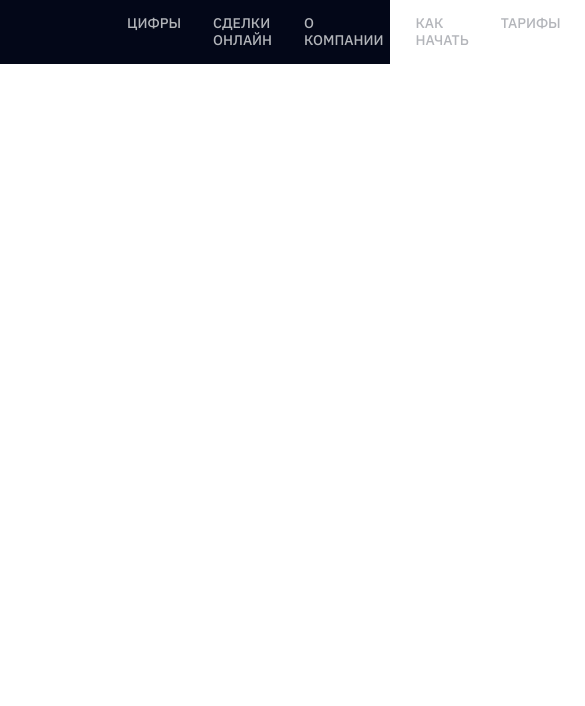
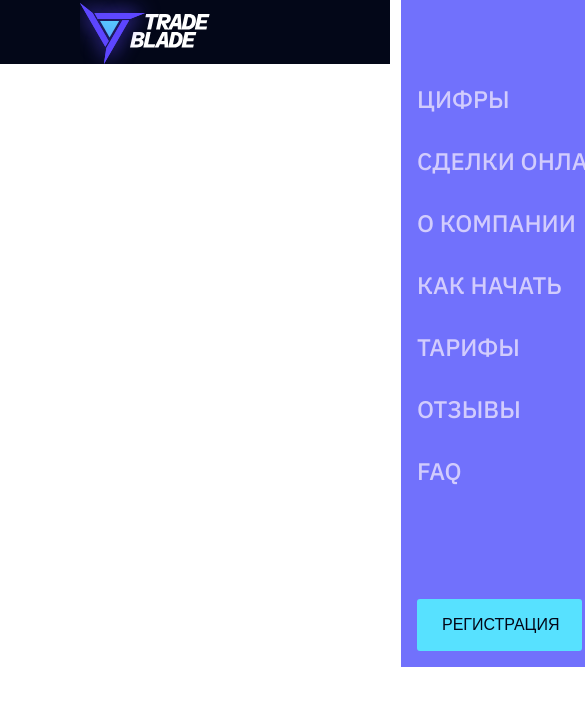
Before and after one commit to Blackdoll-Loki/test-task4, a React (Vite) app: page / in a window 390 px wide. Shown: the top 706 px of the page, 585 px wide, since content can reach past the window. Built offline with nearby package versions, Linux system fonts and the light colour scheme.

Commit message:
add burger menu

```diff
--- a/src/components/button/button.css
+++ b/src/components/button/button.css
@@ -21,3 +21,17 @@ button {
     background: transparent;
     border: 1px solid #58e1fc;
 }
+
+@media  (max-width: 1024px) {
+    button {
+        width: 165px;
+        height: 52px;
+        padding: 16px 25px;
+        text-align: center;
+    }
+
+    .btn-regular {
+        font-size: 16px;
+        line-height: 20px;
+    }
+}
--- a/src/components/header/Header.jsx
+++ b/src/components/header/Header.jsx
@@ -2,19 +2,34 @@ import React from "react";
 import List from "../list/List";
 import Button from "../button/Button";
 import '../button/button.css';
-import './header.css'
+import './header.css';
+import { useState } from "react";
 
 export default function Header(){
+    const [menuActive, setMenuActive] = useState(false); // Стан для меню
+
+    const toggleMenu = () => {
+        setMenuActive(!menuActive); // Перемикаємо стан
+    };
     const navListArr = ['Цифры', 'Сделки онлайн', 'о компании', 'как начать', 'тарифы', 'отзывы', 'FAQ'];
 
     return (
         <>
             <header>
                 <div className="logo"></div>
-                <List navList={navListArr} />
-                <div className="registration-btns">
-                    <Button btnName={"вход"} className={"btn-regular btn-transparent"}/>
-                    <Button btnName={"регистрация"} className={"btn-regular btn-blue"} />
+                <div className={`menu ${menuActive ? "active" : ""}`}>
+                    <div className={`ham-menu ${menuActive ? "active" : ""}`}
+                        onClick={toggleMenu}
+                    >
+                        <span></span>
+                        <span></span>
+                        <span></span>
+                    </div>
+                    <List navList={navListArr} />
+                    <div className="registration-btns">
+                        <Button btnName={"вход"} className={"btn-regular btn-transparent"}/>
+                        <Button btnName={"регистрация"} className={"btn-regular btn-blue"} />
+                    </div>
                 </div>
             </header>
         </>
--- a/src/components/header/header.css
+++ b/src/components/header/header.css
@@ -1,5 +1,4 @@
 header {
-    padding: 2px 0;
     display: flex;
     justify-content: space-between;
     align-items: center;
@@ -17,9 +16,77 @@ header {
     margin-right: 47px;
 }
 
+.menu {
+    display: flex;
+    justify-content: space-between;
+    align-items: center;
+    gap: 82px;
+}
+
 .registration-btns{
     display: flex;
     justify-content: center;
     align-items: center;
     gap: 12px;
 }
+
+@media  (max-width: 1024px) {
+    .menu {
+        flex-direction: column;
+        align-items: flex-start;
+        gap: 0;
+        margin-left: 0;
+        padding: 16px;
+        background-color: var(--color-purple);
+        max-width: 375px;
+        position: fixed;
+        top: 0;
+        right: -385px;
+    }
+
+    .menu.active {
+        right: 0;
+    }
+
+    .ham-menu{
+        width: 32px;
+        margin-left: auto;
+        position: relative;
+        margin-top: 10px;
+    }
+
+    .ham-menu span {
+        height:2px;
+        width: 30px;
+        background-color: #ffffff;
+        border-radius: 25px;
+        position: absolute;
+        top: 50%;
+        left: 50%;
+        transform: translate(-50%, -50%);
+        transition: 0.3s ease;
+    }
+
+    .ham-menu span:nth-child(1){
+        top: 25%;
+    }
+
+    .ham-menu span:nth-child(3){
+        top: 75%;
+    }
+
+    .ham-menu.active span:nth-child(1){
+        top: 50%;
+        transform: translate(-50%, -50%) rotate(45deg);
+    }
+    .ham-menu.active span:nth-child(2){
+        opacity: 0;
+    }
+    .ham-menu.active span:nth-child(3){
+        transform: translate(-50%, -50%) rotate(-45deg);
+    }
+
+    .registration-btns {
+        flex-direction: row-reverse;
+    }
+}
--- a/src/components/list/list.css
+++ b/src/components/list/list.css
@@ -1,7 +1,8 @@
 ul{
+    align-self: center;
     display: flex;
     justify-content: center;
-    column-gap: 32px;
+    gap: 32px;
 }
 
 li {
@@ -12,3 +13,20 @@ li {
     line-height: 17px;
     color: #b3b5ba;
 }
+
+@media  (max-width: 1024px) {
+    ul {
+        width: 100%;
+        margin-top: 58px;
+        flex-direction: column;
+        justify-content: center;
+        align-items: flex-start;
+        margin-bottom: 113px;
+    }
+
+    li {
+        font-size: 24px;
+        line-height: 30px;
+        color: #d2ccfd;
+    }
+}
--- a/src/index.css
+++ b/src/index.css
@@ -1,6 +1,7 @@
 :root {
   --color-blue: #57E1FF;
   --color-black: #030718;
+  --color-purple: #7171fc;
 }
 
 * {
```
